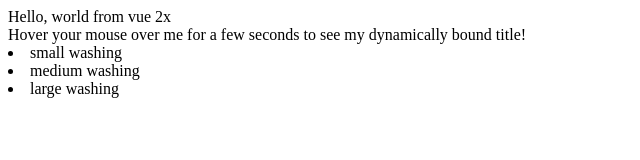
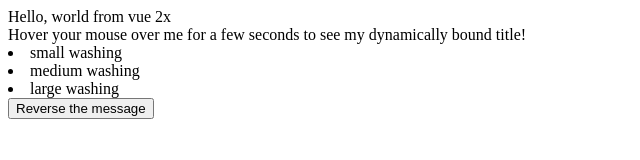
Before and after one commit to paullaster/vue2, a plain HTML site: page index.html in a window 1280 px wide. Shown: the whole page, without its empty margins (0-640 px from the left). Drawn offline with nearby package versions, Linux system fonts and the light colour scheme.

Commit message:
add files

```diff
--- a/index.html
+++ b/index.html
@@ -28,7 +28,7 @@
       </li>
     </div>
     <div id="app-5">
-
+      <button v-on:click="reverseMessage">Reverse the message</button>
     </div>
     <script src="https://cdn.jsdelivr.net/npm/vue@2/dist/vue.js"></script>
     <script>
```
